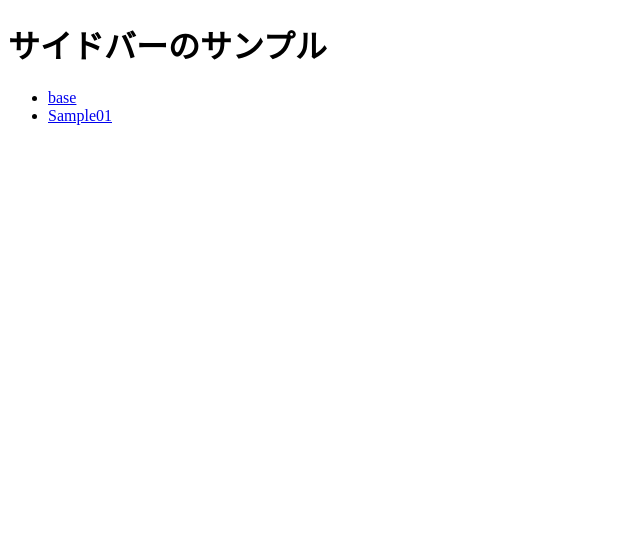
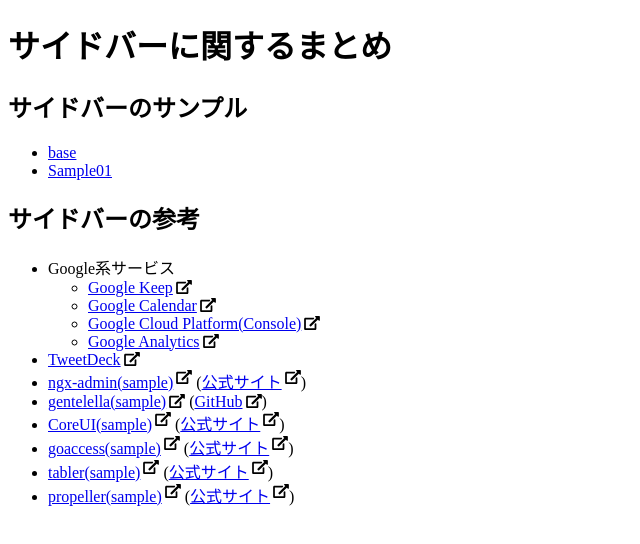
Before and after one commit to Marco3jp/side-bar-test, a plain HTML site: page index.html in a window 1280 px wide. Shown: the whole page, without its empty margins (0-640 px from the left). Drawn offline with Linux system fonts and the light colour scheme.

Commit message:
サイドバーの参考になるものを探してきた

```diff
--- a/index.html
+++ b/index.html
@@ -3,16 +3,79 @@
 <head>
     <meta charset="UTF-8">
     <title>sample list</title>
+    <style>
+        a[target=_blank]:after {
+            content: '';
+            position: absolute;
+            width: 1em;
+            height: 1em;
+            background: center/ contain no-repeat url("samples/img/external-link-alt-solid.svg");
+            margin-left: 3px;
+        }
+
+        a[target=_blank] {
+            margin-right: calc(1em + 3px);
+        }
+    </style>
 </head>
 <body>
 <div>
-    <h1>サイドバーのサンプル</h1>
+    <h1>サイドバーに関するまとめ</h1>
+    <h2>サイドバーのサンプル</h2>
     <div>
         <ul>
             <li><a href="samples/base.html">base</a></li>
             <li><a href="samples/sample01.html">Sample01</a></li>
         </ul>
     </div>
+    <h2>サイドバーの参考</h2>
+    <div>
+        <ul>
+            <li>Google系サービス
+                <ul>
+                    <li>
+                        <a href="https://keep.google.com" target="_blank">Google Keep</a>
+                    </li>
+                    <li>
+                        <a href="https://calendar.google.com" target="_blank">Google Calendar</a>
+                    </li>
+                    <li>
+                        <a href="http://console.cloud.google.com" target="_blank">Google Cloud Platform(Console)</a>
+                    </li>
+                    <li>
+                        <a href="https://analytics.google.com" target="_blank">Google Analytics</a>
+                    </li>
+                </ul>
+            </li>
+            <li>
+                <a href="http://tweetdeck.twitter.com" target="_blank">TweetDeck</a>
+            </li>
+            <li>
+                <a href="http://akveo.com/ngx-admin/pages/dashboard" target="_blank">ngx-admin(sample)</a> (<a
+                    href="https://akveo.github.io/ngx-admin" target="_blank">公式サイト</a>)
+            </li>
+            <li>
+                <a href="https://colorlib.com/polygon/gentelella" target="_blank">gentelella(sample)</a> (<a
+                    href="https://github.com/ColorlibHQ/gentelella" target="_blank">GitHub</a>)
+            </li>
+            <li>
+                <a href="https://coreui.io/demo/dark" target="_blank">CoreUI(sample)</a> (<a href="https://coreui.io"
+                                                                                             target="_blank">公式サイト</a>)
+            </li>
+            <li>
+                <a href="https://rt.goaccess.io" target="_blank">goaccess(sample)</a> (<a href="https://goaccess.io"
+                                                                                          target="_blank">公式サイト</a>)
+            </li>
+            <li>
+                <a href="https://preview.tabler.io" target="_blank">tabler(sample)</a> (<a href="https://tabler.io"
+                                                                                           target="_blank">公式サイト</a>)
+            </li>
+            <li>
+                <a href="http://themes.propeller.in/bootstrap3/html/propeller-admin"
+                   target="_blank">propeller(sample)</a> (<a href="https://propeller.in" target="_blank">公式サイト</a>)
+            </li>
+        </ul>
+    </div>
 </div>
 </body>
 </html>
```
